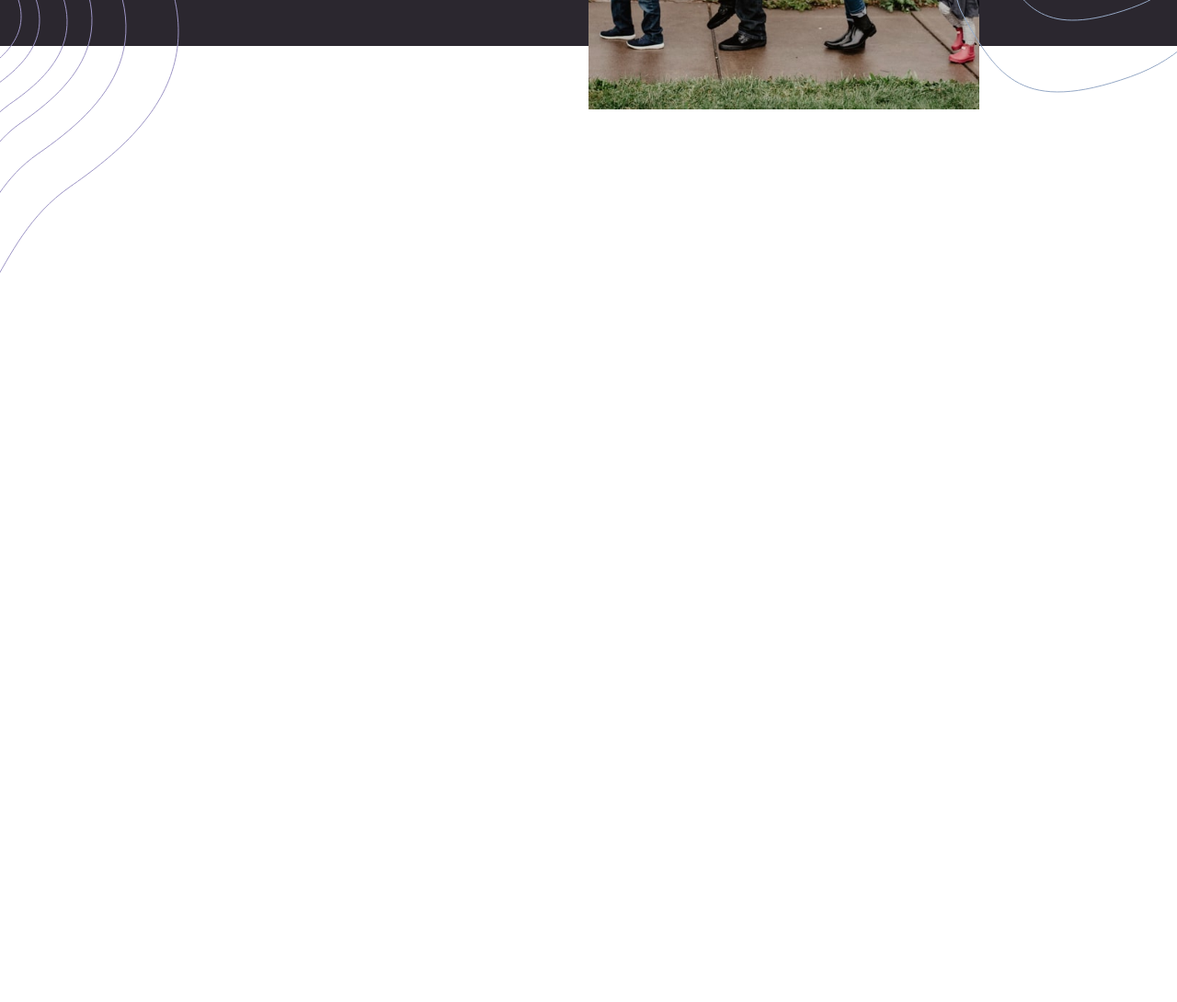
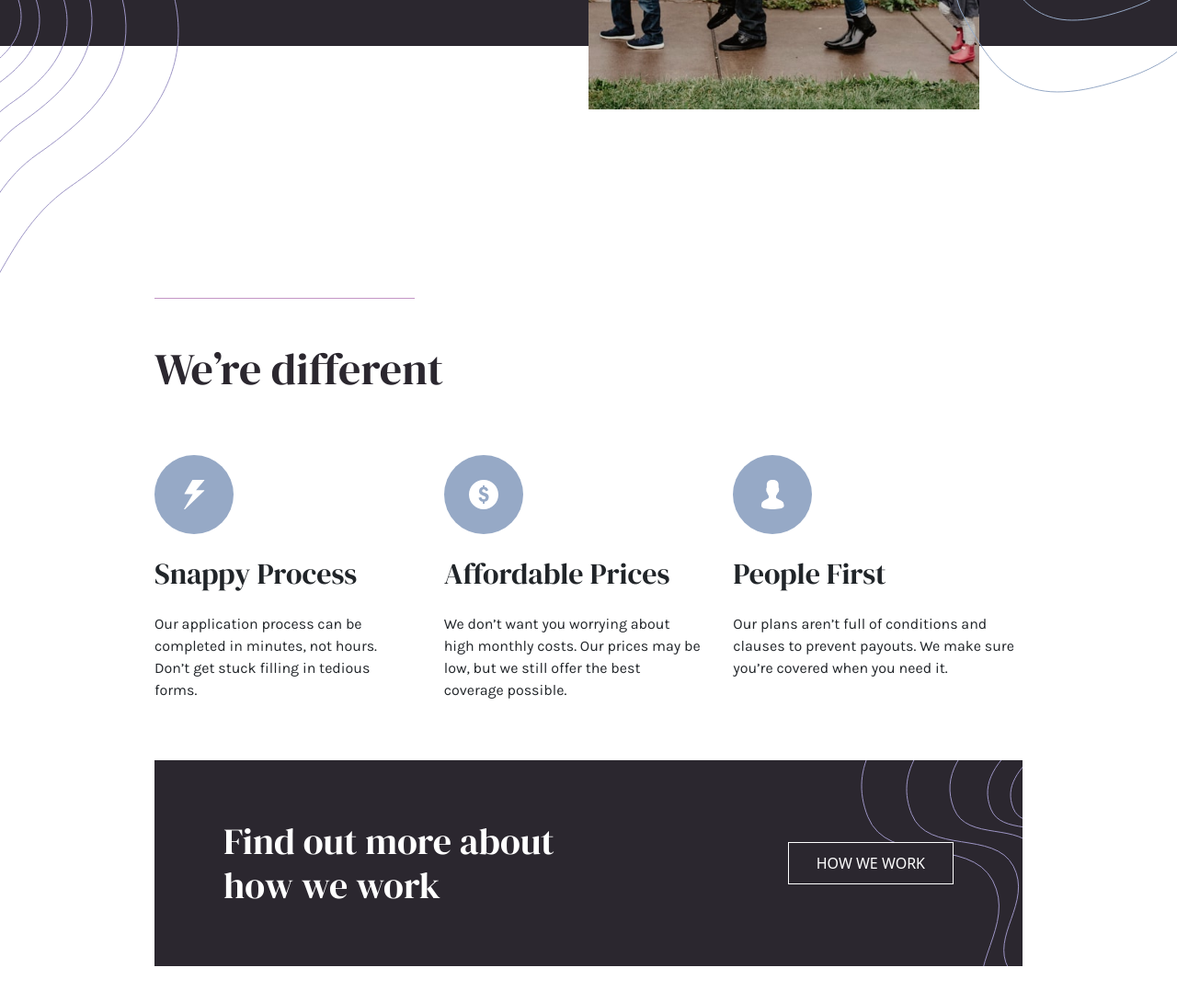
Before and after one commit to Gamygams1234/insure-landing-page, a plain HTML site: page index.html in a window 1280 px wide. Shown: the part 588-1678 px from the top of the page at 92% size. Before the commit the page ends 888 px from the top, so only its background shows below. Drawn offline with nearby package versions, Linux system fonts and the light colour scheme.

Commit message:
making everything but the footer

```diff
--- a/index.html
+++ b/index.html
@@ -69,7 +69,54 @@
 
 
   </section>
-  <section class="section-2 pt-4 pb-4">
+  <section class="section-2 mt-4 mb-5">
+    <div class="small-border mb-5"></div>
+
+    <h2 class="fw-400 dm-sans mb-5"> We’re different</h2>
+    <div class="section-2-grid">
+      <div class="grid-item pt-3 pb-3">
+        <div class="icon mb-4">
+          <img src="./images/icon-snappy-process.svg" alt="">
+        </div>
+        <h3 class="fw-400 dm-sans mb-4">Snappy Process</h3>
+        <p class="fw-400 karla">Our application process can be completed in minutes, not hours. Don’t get
+          stuck filling in tedious forms.</p>
+
+
+      </div>
+      <div class="grid-item pt-3 pb-3">
+        <div class="icon mb-4">
+          <img src="./images/icon-affordable-prices.svg" alt="">
+        </div>
+        <h3 class="fw-400 dm-sans mb-4">Affordable Prices</h3>
+        <p class="fw-400 karla">We don’t want you worrying about high monthly costs. Our prices may be low,
+          but we still offer the best coverage possible.</p>
+
+
+      </div>
+      <div class="grid-item pt-3 pb-3">
+        <div class="icon mb-4">
+          <img src="./images/icon-people-first.svg" alt="">
+        </div>
+        <h3 class="fw-400 dm-sans mb-4">People First</h3>
+        <p class="fw-400 karla">Our plans aren’t full of conditions and clauses to prevent payouts. We make
+          sure you’re covered when you need it.</p>
+
+
+      </div>
+
+
+
+    </div>
+
+
+
+  </section>
+
+  <section class="section-3 pt-5 pb-5 mb-5">
+    <h3 class="fw-400 dm-sans mt-3 mb-3">Find out more about how we work</h3>
+
+    <div class="how-we-work"> <button href="#" type="button" class="btn btn-dark">How We work</button></div>
 
 
 
--- a/scss/styles.scss
+++ b/scss/styles.scss
@@ -107,7 +107,7 @@ $veryLightGray: hsl(0, 0%, 98%);
         padding-bottom: 100px;
 
         h1 {
-            font-size: 2.3em;
+            font-size: 3em;
             z-index: 4;
         }
         p {
@@ -153,8 +153,71 @@ $veryLightGray: hsl(0, 0%, 98%);
     }
 }
 .section-2 {
-    padding-top: 5em;
-    padding-bottom: 5em;
+    padding-top: 150px;
+    padding-left: 24px;
+    padding-right: 24px;
+    display: flex;
+    flex-direction: column;
+    align-items: center;
+    justify-content: center;
+    text-align: center;
+
+    .small-border {
+        width: 30%;
+        border-top: 0.1rem solid #c396c6;
+    }
+    h2 {
+        font-size: 3em;
+        color: $veryDarkViolet;
+    }
+    .section-2-grid {
+        display: grid;
+        grid-template-columns: 1fr;
+
+        .grid-item {
+            display: flex;
+            flex-direction: column;
+            justify-content: center;
+            align-items: center;
+
+            h3 {
+                font-size: 2em;
+            }
+
+            p {
+                line-height: 1.5;
+            }
+        }
+    }
+}
+.section-3 {
+    margin-left: 24px;
+    margin-right: 24px;
+    padding-left: 24px;
+    padding-right: 24px;
+    display: grid;
+    grid-template-columns: 1fr;
+    background-color: $veryDarkViolet;
+    text-align: center;
+    background-image: url("../images/bg-pattern-how-we-work-mobile.svg");
+    background-position: right top;
+    background-repeat: no-repeat;
+    h3 {
+        color: white;
+        font-size: 2.5em;
+    }
+    .how-we-work {
+        button {
+            text-transform: uppercase;
+            padding: 10px 30px;
+            background-color: $veryDarkViolet;
+            border-color: white;
+        }
+        button:hover {
+            color: $veryDarkViolet;
+            background-color: white;
+        }
+    }
 }
 
 @media screen and (max-width: 564px) {
@@ -276,4 +339,38 @@ $veryLightGray: hsl(0, 0%, 98%);
         bottom: -250px;
         z-index: 3;
     }
+
+    .section-2 {
+        padding-left: 168px;
+        padding-right: 168px;
+        padding-top: 250px;
+        align-items: flex-start;
+        text-align: left;
+        .section-2-grid {
+            width: 100%;
+            grid-template-columns: 1fr 1fr 1fr;
+            .grid-item {
+                justify-content: flex-start;
+                align-items: flex-start;
+                margin-right: 2em;
+            }
+            .grid-item:nth-child(3) {
+                margin-right: 0;
+            }
+        }
+    }
+
+    .section-3 {
+        grid-template-columns: 1fr 1fr;
+        margin-right: 168px;
+        margin-left: 168px;
+        padding-left: 75px;
+        padding-right: 75px;
+        text-align: left;
+        .how-we-work {
+            display: flex;
+            align-items: center;
+            justify-content: flex-end;
+        }
+    }
 }
```
Also changed, not shown: css/styles.css.
